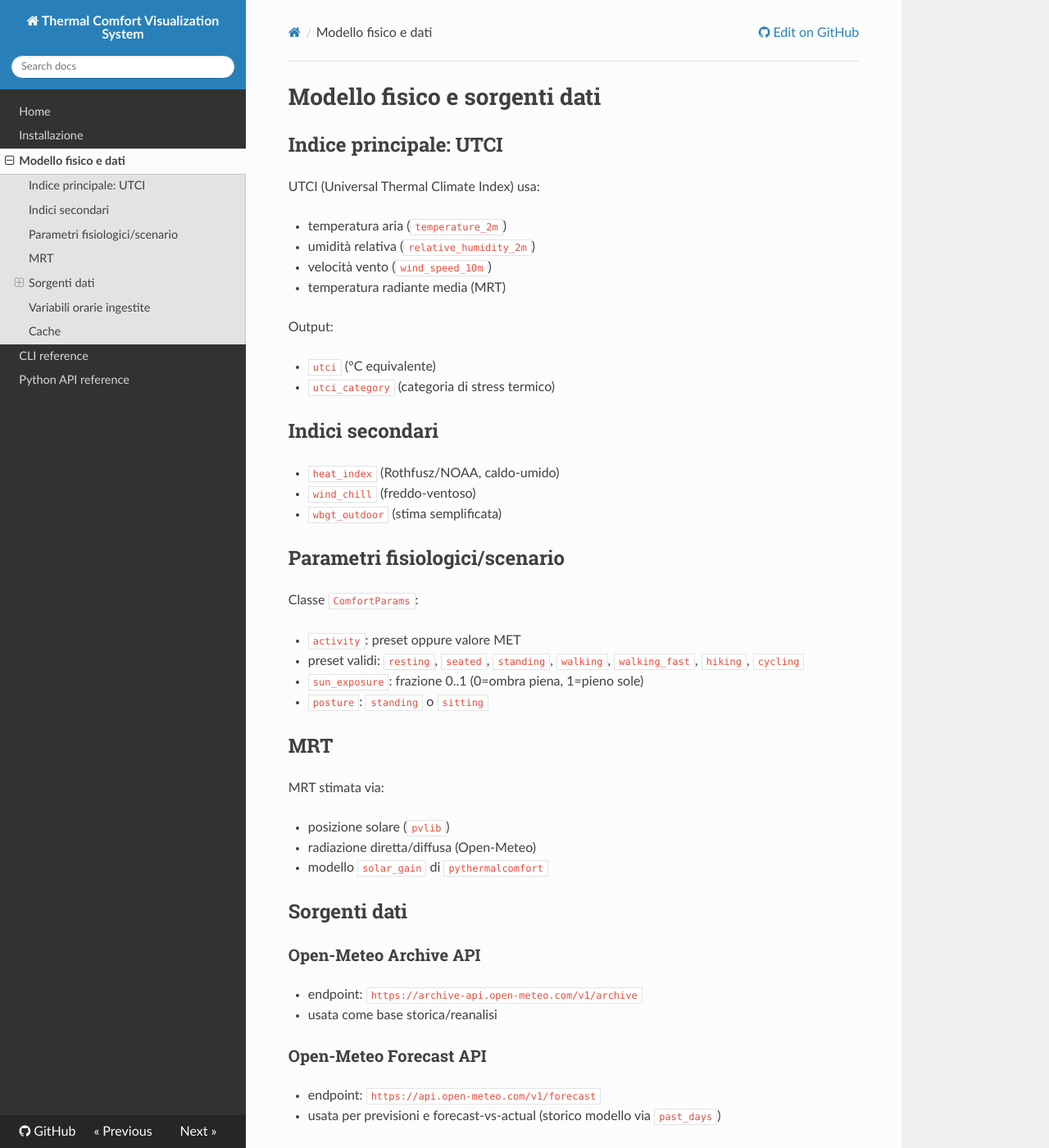
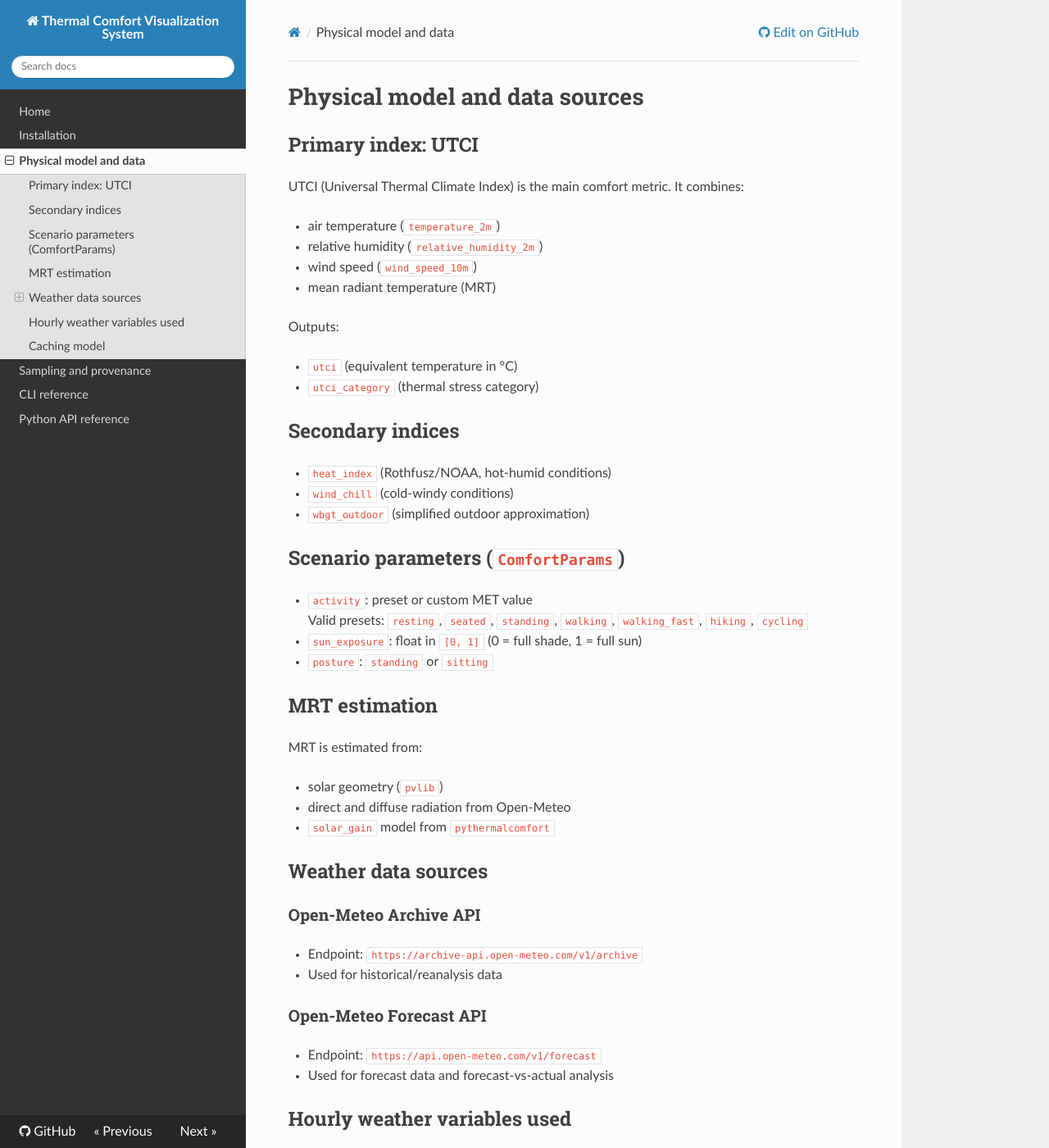
Before and after one commit to lbusoni/thermalcomfort, an MkDocs documentation site: the page built from docs/concepts.md, in a window 1280 px wide and 1400 px high. Shown: the whole window at 82% size. Built offline with MkDocs 1.6.1, drawn with Linux system fonts in a browser that asks for light colours; nearby versions of some CDN libraries; some of the changed text lies outside the part shown.

Commit message:
Rewrite docs and clarify notebook sampling behavior
- Rewrite README and MkDocs pages fully in English
- Add a dedicated sampling/provenance page covering temporal sampling, pointwise spatial queries, and when the app uses forecast vs reanalysis data
- Document monthly_stats(), hourly_profile(), rank_locations(), CLI variables, and installation/build steps
- Update the interactive notebook to keep the UTCI background bands consistent across comparison and forecast sections

Co-authored-by: Copilot <223556219+Copilot@users.noreply.github.com>

````diff
--- a/docs/concepts.md
+++ b/docs/concepts.md
@@ -1,55 +1,54 @@
-# Modello fisico e sorgenti dati
+# Physical model and data sources
 
-## Indice principale: UTCI
+## Primary index: UTCI
 
-UTCI (Universal Thermal Climate Index) usa:
+UTCI (Universal Thermal Climate Index) is the main comfort metric.
+It combines:
 
-- temperatura aria (`temperature_2m`)
-- umidità relativa (`relative_humidity_2m`)
-- velocità vento (`wind_speed_10m`)
-- temperatura radiante media (MRT)
+- air temperature (`temperature_2m`)
+- relative humidity (`relative_humidity_2m`)
+- wind speed (`wind_speed_10m`)
+- mean radiant temperature (MRT)
 
-Output:
+Outputs:
 
-- `utci` (°C equivalente)
-- `utci_category` (categoria di stress termico)
+- `utci` (equivalent temperature in °C)
+- `utci_category` (thermal stress category)
 
-## Indici secondari
+## Secondary indices
 
-- `heat_index` (Rothfusz/NOAA, caldo-umido)
-- `wind_chill` (freddo-ventoso)
-- `wbgt_outdoor` (stima semplificata)
+- `heat_index` (Rothfusz/NOAA, hot-humid conditions)
+- `wind_chill` (cold-windy conditions)
+- `wbgt_outdoor` (simplified outdoor approximation)
 
-## Parametri fisiologici/scenario
+## Scenario parameters (`ComfortParams`)
 
-Classe `ComfortParams`:
+- `activity`: preset or custom MET value
+  Valid presets: `resting`, `seated`, `standing`, `walking`, `walking_fast`, `hiking`, `cycling`
+- `sun_exposure`: float in `[0, 1]` (0 = full shade, 1 = full sun)
+- `posture`: `standing` or `sitting`
 
-- `activity`: preset oppure valore MET
-  - preset validi: `resting`, `seated`, `standing`, `walking`, `walking_fast`, `hiking`, `cycling`
-- `sun_exposure`: frazione 0..1 (0=ombra piena, 1=pieno sole)
-- `posture`: `standing` o `sitting`
+## MRT estimation
 
-## MRT
+MRT is estimated from:
 
-MRT stimata via:
+- solar geometry (`pvlib`)
+- direct and diffuse radiation from Open-Meteo
+- `solar_gain` model from `pythermalcomfort`
 
-- posizione solare (`pvlib`)
-- radiazione diretta/diffusa (Open-Meteo)
-- modello `solar_gain` di `pythermalcomfort`
-
-## Sorgenti dati
+## Weather data sources
 
 ### Open-Meteo Archive API
 
-- endpoint: `https://archive-api.open-meteo.com/v1/archive`
-- usata come base storica/reanalisi
+- Endpoint: `https://archive-api.open-meteo.com/v1/archive`
+- Used for historical/reanalysis data
 
 ### Open-Meteo Forecast API
 
-- endpoint: `https://api.open-meteo.com/v1/forecast`
-- usata per previsioni e forecast-vs-actual (storico modello via `past_days`)
+- Endpoint: `https://api.open-meteo.com/v1/forecast`
+- Used for forecast data and forecast-vs-actual analysis
 
-## Variabili orarie ingestite
+## Hourly weather variables used
 
 - `temperature_2m`
 - `relative_humidity_2m`
@@ -61,6 +60,10 @@ MRT stimata via:
 - `precipitation`
 - `apparent_temperature`
 
-## Cache
+## Caching model
 
-Cache su parquet in `~/.thermalcomfort_cache`, con fetch incrementale (solo finestre mancanti).
+Weather data is cached as Parquet files under:
+
+- `~/.thermalcomfort_cache`
+
+Caching is incremental by time range: only missing hours are downloaded and merged.
--- a/docs/python-api.md
+++ b/docs/python-api.md
@@ -10,19 +10,19 @@ from thermalcomfort import ThermalComfortSystem, Location, ComfortParams
 
 ### `Location`
 
-Alias di `LocationInfo(lat, lon, name="")`.
+Alias for `LocationInfo(lat, lon, name="")`.
 
-Esempio:
+Example:
 
 ```python
-firenze = Location(43.7696, 11.2558, "Firenze")
+florence = Location(43.7696, 11.2558, "Florence")
 ```
 
 ### `ComfortParams`
 
 ```python
 ComfortParams(
-    activity="walking",     # oppure MET float
+    activity="walking",     # or custom MET float
     sun_exposure=0.5,       # 0..1
     posture="standing",     # "standing"|"sitting"
 )
@@ -40,14 +40,14 @@ df = tcs.get(
 )
 ```
 
-Parametri:
+Parameters:
 
 - `location`: `Location`
 - `start`, `end`: `str | pd.Timestamp`
 - `params`: `ComfortParams | None`
-- `raw`: `bool` (se `True`, niente indici di comfort)
+- `raw`: `bool` (`True` returns weather variables only)
 
-Output (`raw=False`): DataFrame con colonne meteo +:
+Output (`raw=False`): DataFrame with weather columns plus:
 
 - `mrt`
 - `utci`
@@ -56,11 +56,14 @@ Output (`raw=False`): DataFrame con colonne meteo +:
 - `wind_chill`
 - `wbgt_outdoor`
 
+The returned index is hourly and UTC-aware. No extra temporal interpolation is
+performed by the application when fetching weather data.
+
 ### `compare(...)`
 
 ```python
 tcs.compare(
-    [firenze, livorno],
+    [florence, livorno],
     start="2024-07-01",
     end="2024-07-03 23:00",
     variable="utci",
@@ -72,15 +75,15 @@ tcs.compare(
 
 ### `plot(...)`
 
-Dashboard serie temporale singola località.
+Single-location time-series dashboard.
 
 ### `plot_summary(...)`
 
-Distribuzione categorie UTCI.
+UTCI category distribution plot.
 
 ### `plot_forecast_vs_actual(...)`
 
-Confronta output modello forecast con reanalisi storica.
+Compares forecast model output against historical reanalysis.
 
 ---
 
@@ -100,17 +103,17 @@ ca = ClimateAnalysis(start_year=2010, end_year=2023)
 
 ### `monthly_stats(location, params=None, daytime_only=True, progress_callback=None)`
 
-Ritorna DataFrame indicizzato per mese con:
+Returns a month-indexed DataFrame with:
 
 - `utci_mean`, `utci_std`
 - `temp_mean`, `temp_std`
 - `no_stress_frac`, `heat_stress_frac`, `cold_stress_frac`
 
-Esempio:
+Example:
 
 ```python
 stats = ca.monthly_stats(
-    location=firenze,
+    location=florence,
     params=ComfortParams(activity="walking", sun_exposure=0.5),
     daytime_only=True,
 )
@@ -119,39 +122,46 @@ print(stats)
 
 ### `hourly_profile(location, month, params=None, progress_callback=None)`
 
-Ritorna DataFrame (ore 0..23) con:
+Returns a DataFrame (hours 0..23) with:
 
 - `utci_mean`, `utci_p25`, `utci_p75`
 - `temp_mean`, `rh_mean`, `wind_mean`
 
-Esempio:
+Example:
 
 ```python
-profile = ca.hourly_profile(firenze, month=7, params=ComfortParams())
+profile = ca.hourly_profile(florence, month=7, params=ComfortParams())
 print(profile.head())
 ```
 
 ### `rank_locations(locations, month=None, params=None, daytime_only=True, progress_callback=None)`
 
-Ritorna DataFrame con ranking per comfort:
+Returns a ranking DataFrame with:
 
 - `location`
 - `utci_mean`, `utci_std`
 - `no_stress_frac`
 - `heat_stress_frac`, `cold_stress_frac`
 
-Esempio:
+Example:
 
 ```python
 ranking = ca.rank_locations(
-    [firenze, livorno, roma],
+    [florence, livorno, rome],
     month=4,
     params=ComfortParams(activity="walking"),
 )
 print(ranking)
 ```
 
-### Plot climatologici
+Where `livorno` and `rome` are `Location(...)` objects, for example:
+
+```python
+livorno = Location(43.5485, 10.3106, "Livorno")
+rome = Location(41.9028, 12.4964, "Rome")
+```
+
+### Climatology plotting helpers
 
 - `plot_monthly(location, params=None, show=True, progress_callback=None)`
 - `plot_hourly_profile(location, month, params=None, show=True, progress_callback=None)`
@@ -159,7 +169,7 @@ print(ranking)
 
 ---
 
-## Variabili plottabili consigliate
+## Recommended plottable variables
 
 - `utci`
 - `temperature_2m`
--- a/mkdocs.yml
+++ b/mkdocs.yml
@@ -1,12 +1,13 @@
 site_name: Thermal Comfort Visualization System
-site_description: Documentazione tecnica e operativa
+site_description: Technical and operational documentation
 repo_url: https://github.com/lbusoni/miscella
 docs_dir: docs
 
 nav:
   - Home: index.md
-  - Installazione: installation.md
-  - Modello fisico e dati: concepts.md
+  - Installation: installation.md
+  - Physical model and data: concepts.md
+  - Sampling and provenance: sampling.md
   - CLI reference: cli.md
   - Python API reference: python-api.md
 
````
Also changed, not shown: other parts of docs/python-api.md (+1 -1 lines), README.md (+31 -43 lines), docs/cli.md (+45 -45 lines), docs/index.md (+12 -9 lines), docs/installation.md (+12 -20 lines), docs/sampling.md (added, +58 -0 lines), 1 other file.
